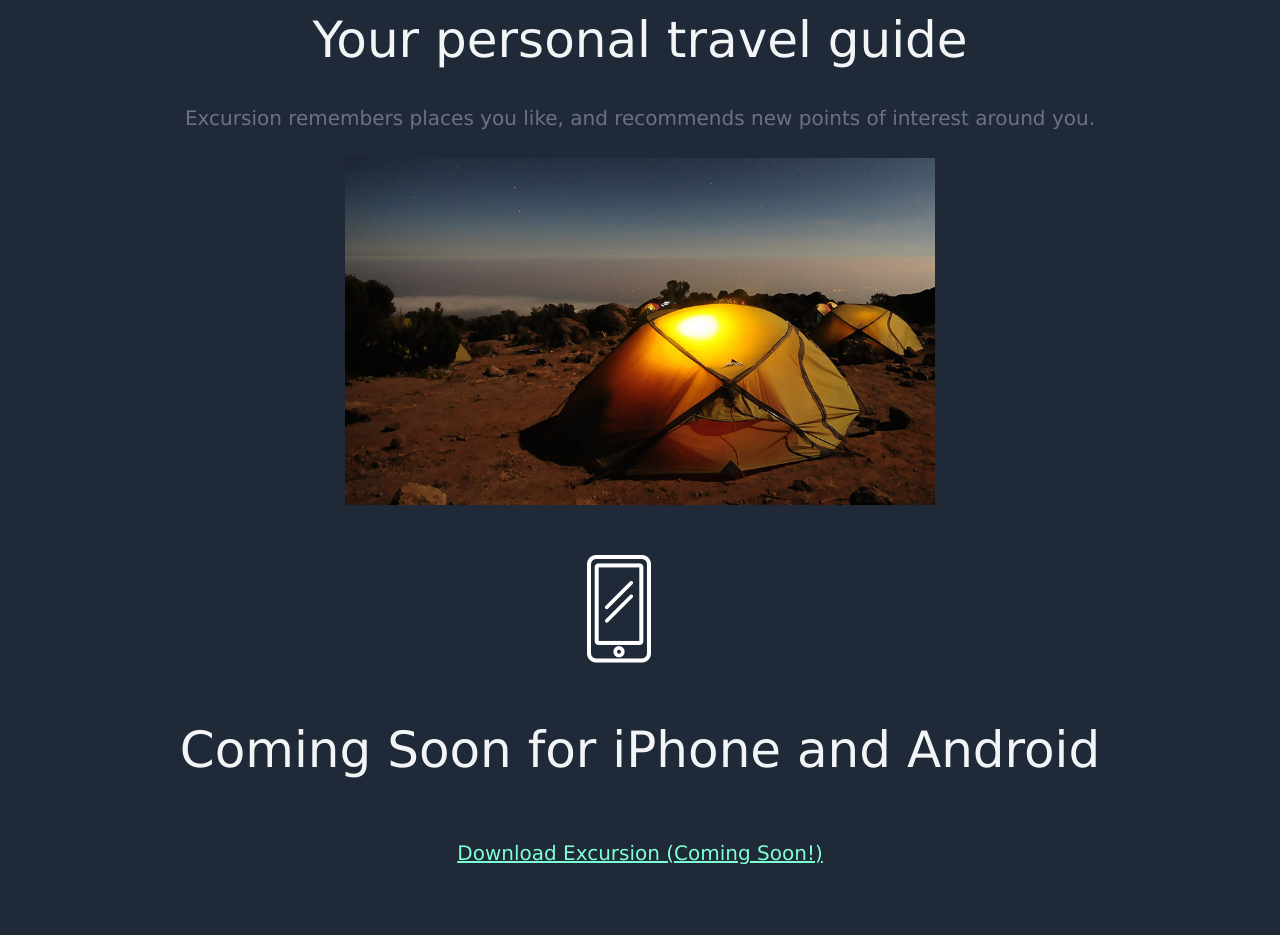
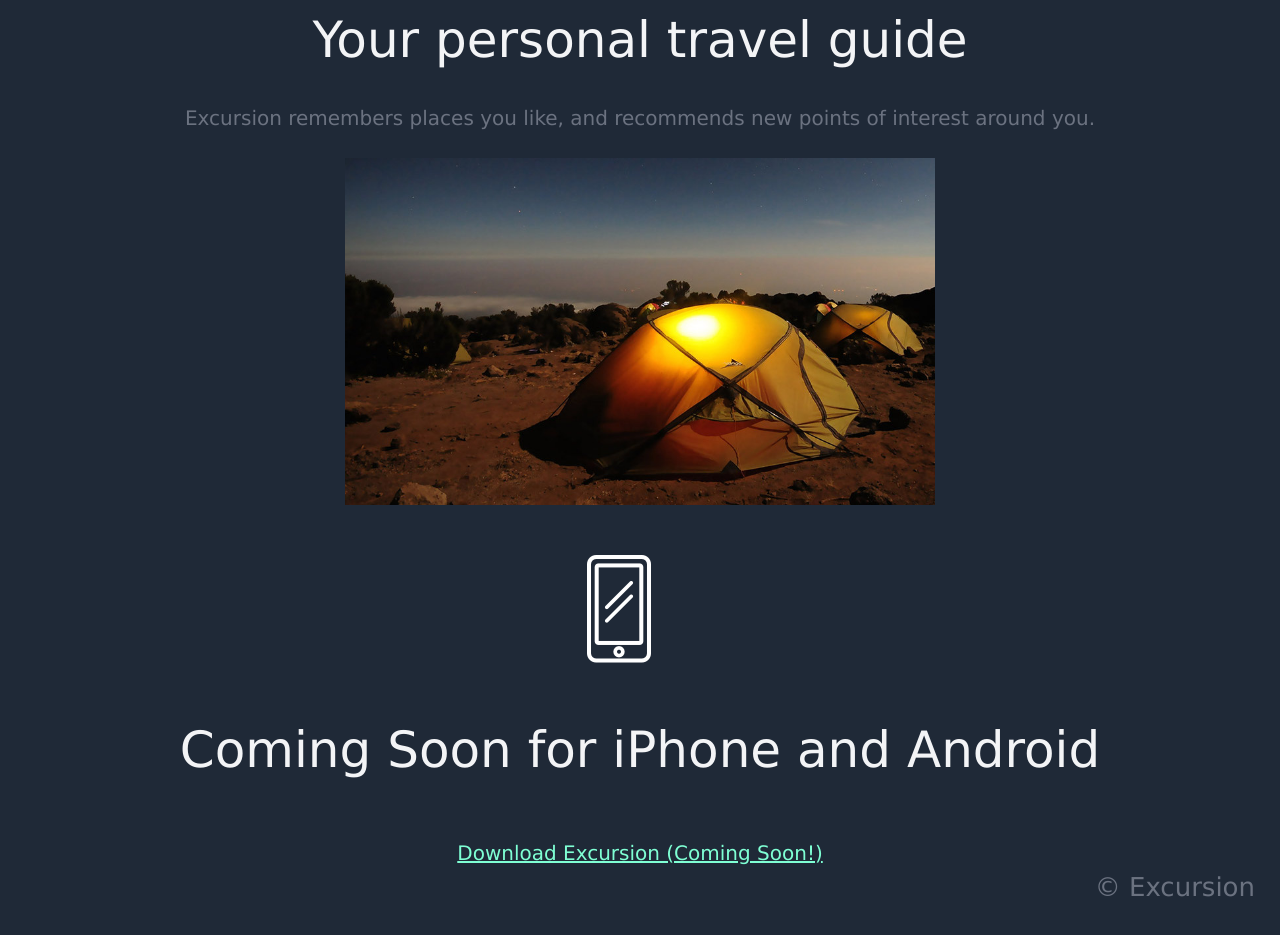
Before and after one commit to ftanekha/ccGit-excursion, a plain HTML site: page index.html in a window 1280 px wide. Shown: the part 462-1397 px from the top of the page. Drawn offline with nearby package versions, Linux system fonts and the light colour scheme.

Commit message:
final commit - add copyright in footer

```diff
--- a/index.html
+++ b/index.html
@@ -23,5 +23,8 @@
     </div>
     <h2 class='text-gray-100 my-4'>Coming Soon for iPhone and Android</h2>
     <p class='underline aqua'>Download Excursion (Coming Soon!)</p>
+    <footer>
+        <p class='text-gray-500 text-right pr-2'>© Excursion</p>
+    </footer>
 </body>
 </html>
--- a/resources/css/style.css
+++ b/resources/css/style.css
@@ -13,3 +13,6 @@ h2{
 .text{
     font-size: 20px;
 }
+footer p{
+    font-size: 26px;
+}
```
